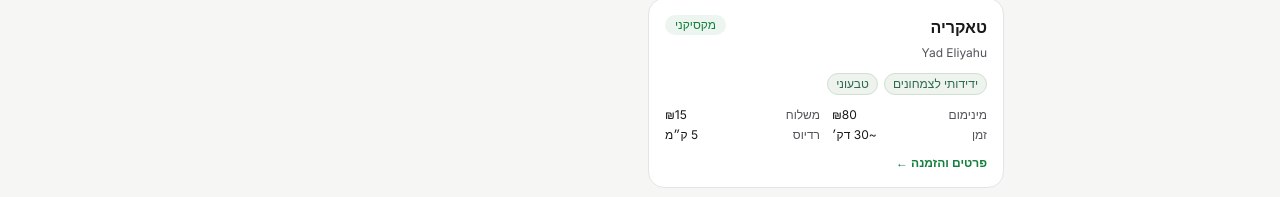
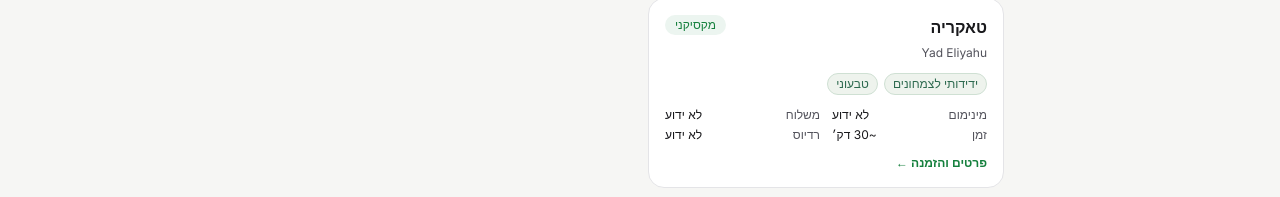
Before and after one commit to UriOhayon/yashir-tlv, a Next.js app: page /open-now in a window 1280 px wide. Shown: the part 1871-2068 px from the top of the page. Built offline with nearby package versions, Linux system fonts and the light colour scheme.

Commit message:
Show 'unknown' for unverified Taqueria fields instead of guesses

```diff
--- a/src/app/restaurant/[id]/page.tsx
+++ b/src/app/restaurant/[id]/page.tsx
@@ -30,7 +30,7 @@ export async function generateMetadata({
   const r = get(id);
   if (!r) return {};
   const title = `${r.nameHe} - משלוח ישיר ב${r.neighborhood} | ישיר`;
-  const description = `הזמינו ישירות מ${r.nameHe} (${cuisineHe[r.cuisineType]}) ב${r.neighborhood}, תל אביב. מינימום ₪${r.minOrderILS}, משלוח ${feeLabel(r.deliveryFeeILS)}, כ-${r.estimatedDeliveryMin} דק׳. הזמנה ישירה מהאתר של המסעדה - בלי אפליקציות ובלי מתווכים.`;
+  const description = `הזמינו ישירות מ${r.nameHe} (${cuisineHe[r.cuisineType]}) ב${r.neighborhood}, תל אביב. מינימום ${r.minOrderILS != null ? `₪${r.minOrderILS}` : "לא ידוע"}, משלוח ${feeLabel(r.deliveryFeeILS)}, כ-${r.estimatedDeliveryMin} דק׳. הזמנה ישירה מהאתר של המסעדה - בלי אפליקציות ובלי מתווכים.`;
   const url = `${BASE_URL}/restaurant/${r.id}`;
   return {
     title,
@@ -111,10 +111,10 @@ export default async function RestaurantPage({
         )}
 
         <div className="mt-6 grid grid-cols-2 gap-3 sm:grid-cols-4">
-          <Fact label="מינימום הזמנה" value={`₪${r.minOrderILS}`} />
+          <Fact label="מינימום הזמנה" value={r.minOrderILS != null ? `₪${r.minOrderILS}` : "לא ידוע"} />
           <Fact label="דמי משלוח" value={feeLabel(r.deliveryFeeILS)} />
           <Fact label="זמן משוער" value={`~${r.estimatedDeliveryMin} דק׳`} />
-          <Fact label="רדיוס משלוח" value={`${r.deliveryRadiusKm} ק״מ`} />
+          <Fact label="רדיוס משלוח" value={r.deliveryRadiusKm != null ? `${r.deliveryRadiusKm} ק״מ` : "לא ידוע"} />
         </div>
 
         {r.couponCode && (
--- a/src/components/MapView.tsx
+++ b/src/components/MapView.tsx
@@ -52,7 +52,7 @@ export default function MapView({ restaurants, t, lang }: Props) {
           <div key={r.id}>
             <Circle
               center={[r.lat!, r.lng!]}
-              radius={r.deliveryRadiusKm * 1000}
+              radius={(r.deliveryRadiusKm ?? 0) * 1000}
               pathOptions={{
                 color: "#15803d",
                 fillColor: "#15803d",
--- a/src/components/RestaurantCard.tsx
+++ b/src/components/RestaurantCard.tsx
@@ -118,12 +118,12 @@ export default function RestaurantCard({ restaurant: r, lang, t }: Props) {
         className="grid grid-cols-2 gap-px"
         style={{ backgroundColor: "var(--border)", borderTop: "1px solid var(--border)" }}
       >
-        <Stat icon={<MapPin size={12} />} label={t.radius} value={`${r.deliveryRadiusKm} km`} />
-        <Stat icon={<ShoppingBag size={12} />} label={t.minOrder} value={`₪${r.minOrderILS}`} />
+        <Stat icon={<MapPin size={12} />} label={t.radius} value={r.deliveryRadiusKm != null ? `${r.deliveryRadiusKm} km` : "לא ידוע"} />
+        <Stat icon={<ShoppingBag size={12} />} label={t.minOrder} value={r.minOrderILS != null ? `₪${r.minOrderILS}` : "לא ידוע"} />
         <Stat
           icon={<Truck size={12} />}
           label={t.deliveryFee}
-          value={r.deliveryFeeILS === 0 ? "Free" : `₪${r.deliveryFeeILS}`}
+          value={r.deliveryFeeILS == null ? "לא ידוע" : r.deliveryFeeILS === 0 ? "Free" : `₪${r.deliveryFeeILS}`}
         />
         <Stat icon={<Clock size={12} />} label={t.eta} value={`~${r.estimatedDeliveryMin}m`} />
       </div>
--- a/src/components/SeoRestaurantCard.tsx
+++ b/src/components/SeoRestaurantCard.tsx
@@ -44,10 +44,10 @@ export default function SeoRestaurantCard({ r }: { r: Restaurant }) {
       )}
 
       <dl className="mt-3 grid grid-cols-2 gap-x-3 gap-y-1 text-xs" style={{ color: "var(--muted)" }}>
-        <div className="flex justify-between"><dt>מינימום</dt><dd style={{ color: "var(--ink)" }}>₪{r.minOrderILS}</dd></div>
+        <div className="flex justify-between"><dt>מינימום</dt><dd style={{ color: "var(--ink)" }}>{r.minOrderILS != null ? `₪${r.minOrderILS}` : "לא ידוע"}</dd></div>
         <div className="flex justify-between"><dt>משלוח</dt><dd style={{ color: "var(--ink)" }}>{feeLabel(r.deliveryFeeILS)}</dd></div>
         <div className="flex justify-between"><dt>זמן</dt><dd style={{ color: "var(--ink)" }}>~{r.estimatedDeliveryMin} דק׳</dd></div>
-        <div className="flex justify-between"><dt>רדיוס</dt><dd style={{ color: "var(--ink)" }}>{r.deliveryRadiusKm} ק״מ</dd></div>
+        <div className="flex justify-between"><dt>רדיוס</dt><dd style={{ color: "var(--ink)" }}>{r.deliveryRadiusKm != null ? `${r.deliveryRadiusKm} ק״מ` : "לא ידוע"}</dd></div>
       </dl>
 
       <div className="mt-3 flex items-center justify-between">
--- a/src/data/restaurants.ts
+++ b/src/data/restaurants.ts
@@ -478,9 +478,6 @@ export const restaurants: Restaurant[] = [
     neighborhood: "Yad Eliyahu",
     website: "https://tabitisrael.co.il/site/taqueria-delivery",
     orderingPlatform: "tabit",
-    deliveryRadiusKm: 5,
-    minOrderILS: 80,
-    deliveryFeeILS: 15,
     estimatedDeliveryMin: 30,
     operatingHours: "Sun–Sat 11:30–00:00",
     schedule: {
--- a/src/lib/seo.ts
+++ b/src/lib/seo.ts
@@ -91,6 +91,6 @@ export function itemListJsonLd(restaurants: Restaurant[], name: string) {
   };
 }
 
-export function feeLabel(fee: number): string {
-  return fee === 0 ? "חינם" : `₪${fee}`;
+export function feeLabel(fee?: number): string {
+  return fee == null ? "לא ידוע" : fee === 0 ? "חינם" : `₪${fee}`;
 }
--- a/src/types/restaurant.ts
+++ b/src/types/restaurant.ts
@@ -43,9 +43,9 @@ export interface Restaurant {
   neighborhood: string;
   website?: string;
   orderingPlatform: OrderingPlatform;
-  deliveryRadiusKm: number;
-  minOrderILS: number;
-  deliveryFeeILS: number;
+  deliveryRadiusKm?: number;
+  minOrderILS?: number;
+  deliveryFeeILS?: number;
   estimatedDeliveryMin: number;
   operatingHours: string;
   schedule: WeeklySchedule;
```
